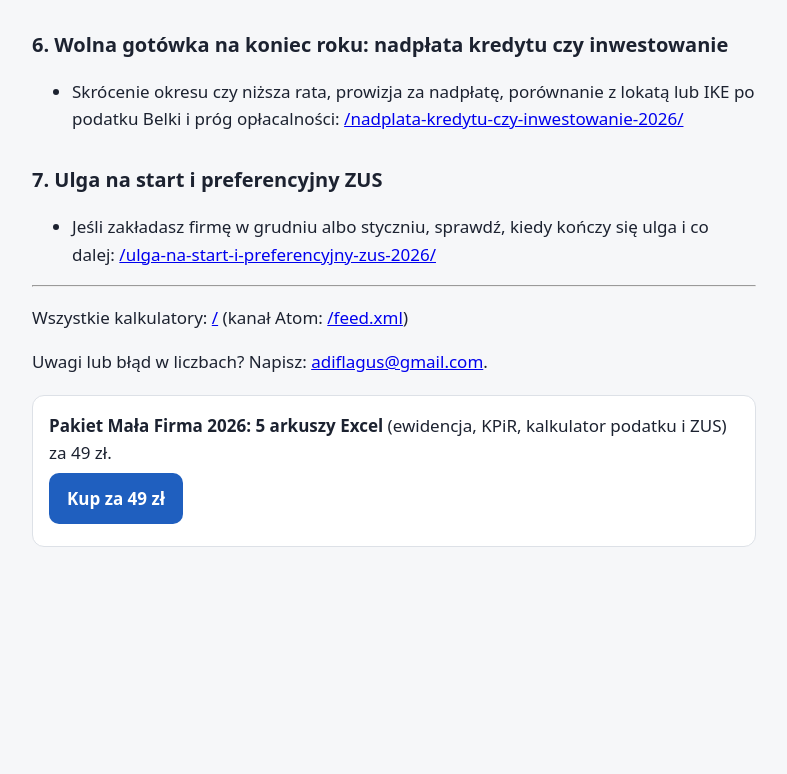
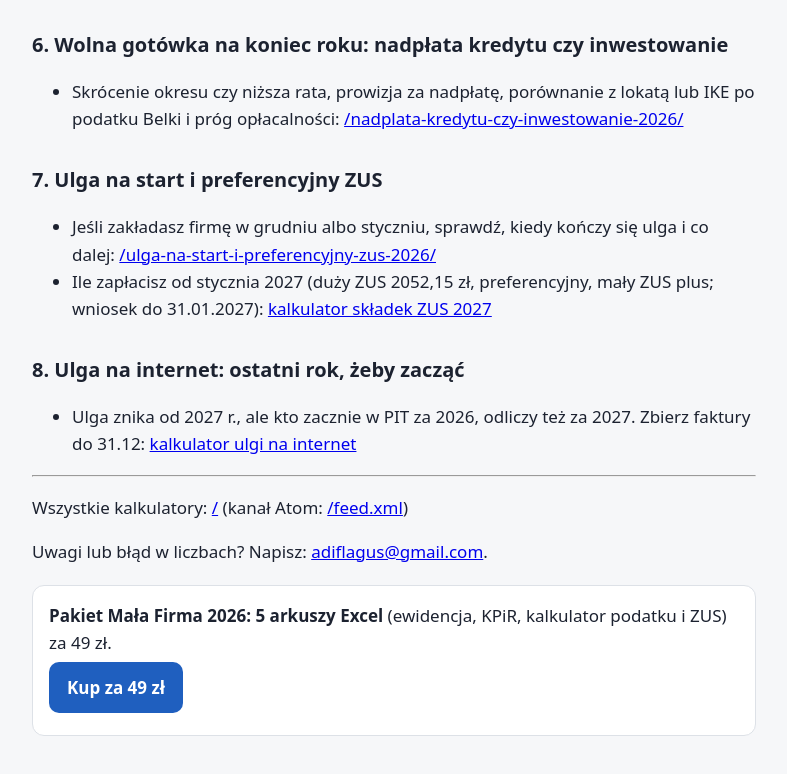
Before and after one commit to MasterSSon/MasterSSon.github.io, a plain HTML site: page jdg-koniec-roku-2026-checklista/index.html in a window 1280 px wide. Shown: the part 1401-2175 px from the top of the page, without its empty margins (246-1033 px from the left). Before the commit the page ends 1986 px from the top, so only its background shows below. Drawn offline with Linux system fonts and the light colour scheme.

Commit message:
Checklista: ZUS 2027 i ulga na internet

```diff
--- a/jdg-koniec-roku-2026-checklista/index.html
+++ b/jdg-koniec-roku-2026-checklista/index.html
@@ -51,6 +51,11 @@ footer{max-width:760px;margin:30px auto;padding:0 18px 30px;color:#5e6675;font-s
 <h2>7. Ulga na start i preferencyjny ZUS</h2>
 <ul>
 <li>Jeśli zakładasz firmę w grudniu albo styczniu, sprawdź, kiedy kończy się ulga i co dalej: <a href="https://mastersson.github.io/ulga-na-start-i-preferencyjny-zus-2026/">/ulga-na-start-i-preferencyjny-zus-2026/</a></li>
+<li>Ile zapłacisz od stycznia 2027 (duży ZUS 2052,15 zł, preferencyjny, mały ZUS plus; wniosek do 31.01.2027): <a href="https://mastersson.github.io/skladki-zus-2027-kalkulator-jdg/">kalkulator składek ZUS 2027</a></li>
+</ul>
+<h2>8. Ulga na internet: ostatni rok, żeby zacząć</h2>
+<ul>
+<li>Ulga znika od 2027 r., ale kto zacznie w PIT za 2026, odliczy też za 2027. Zbierz faktury do 31.12: <a href="https://mastersson.github.io/ulga-na-internet-2026-ostatnia-szansa/">kalkulator ulgi na internet</a></li>
 </ul>
 <hr>
 <p>Wszystkie kalkulatory: <a href="https://mastersson.github.io/">/</a> (kanał Atom: <a href="https://mastersson.github.io/feed.xml">/feed.xml</a>)</p>
```
